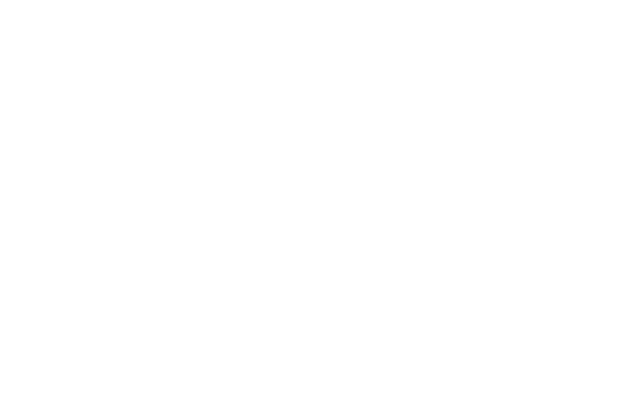
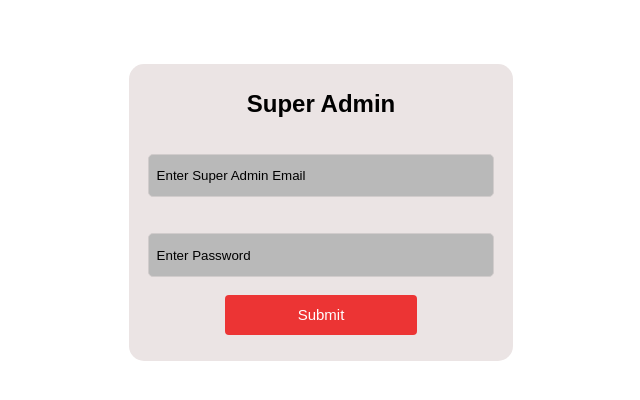
Before and after one commit to iamneo-production/04ce0a0f-3990-44c2-8a4b-dd93d4d5affe, a React (Create React App) app in the folder reactapp/: page /superadmin/login in a window 1280 px wide. Shown: the top 400 px of the page, without its empty margins (255-895 px from the left). Built offline with nearby package versions, Linux system fonts and the light colour scheme.

Commit message:
super admin login page created

```diff
--- a/reactapp/src/App.js
+++ b/reactapp/src/App.js
@@ -12,8 +12,10 @@
 import IndividualStatus from './IndividualStatus';
 import AdminDashboard from './AdminDashboard';
 import AdminProfile from './AdminProfile';
+import adminprofileEdit from './AdminProfileEdit';
 import Room from './Room';
 import React from 'react';
+import SuperAdminLogin from './SuperAdminLogin';
 
 function App() {
   localStorage.setItem("baseURL","https://8080-aaafefdebebfaaffabddbdacaffcfecebade.examlyiopb.examly.io");
@@ -79,11 +81,14 @@
       <Route path="/admin/editProfile/{adminId}">
 
       </Route>
+      <Route path="/admin/editprofiles">
+         <adminprofileEdit/>
+      </Route>
 
 
       {/* SuperAdmin Routings */}
       <Route path="/superadmin/login">
-
+         <SuperAdminLogin/>
       </Route>
       <Route path="/superadmin/adminList">
 
@@ -95,7 +100,7 @@
          <AdminProfile/>
       </Route>
       <Route path="/">
-        <Redirect to='/admin/profile'/>
+        <Redirect to='/superadmin/login'/>
       </Route>
       </Switch>
     </div>
--- /dev/null
+++ b/reactapp/src/SuperAdminLogin.css
@@ -0,0 +1,44 @@
+
+
+  body {
+    background: #fff;
+    font-family: Arial, Helvetica, sans-serif;
+  }
+
+  .btn{
+    text-align:"center";
+    height: 40px;
+	display:inline-block;
+
+	color: #fff;
+	font-size: 15px;
+	background: rgba(236, 52,52,255);
+	cursor: pointer;
+	border: none;
+	box-sizing:border-box;
+	outline: none;
+	width: 50%;
+	margin:0 25% 0 25%;
+	border-radius:4px;
+  }
+  .login input{
+    width: 90%;
+    border-radius: 5px;
+	border: 1px solid rgb(209, 204, 204);
+    background-color: #b9b9b9;
+	  margin-left:5%;
+	  margin-right:5%;
+	padding:1em 0 1em 0;
+	box-sizing:border-box;
+
+  }
+  h2{
+      text-align: center;
+  }
+  #main{
+      margin:5% 30%;
+      background-color: #ebe4e4;
+      width:30%;
+      padding:2% 0%;
+      border-radius: 15px;
+  }
--- /dev/null
+++ b/reactapp/src/SuperAdminLogin.js
@@ -0,0 +1,31 @@
+import React from 'react';
+import "./SuperAdminLogin.css";
+import { useHistory } from 'react-router-dom';
+ function SuperAdminLogin(){
+
+  return (
+
+
+      <div id="main">
+          <h2> Super Admin </h2>
+          <div className="login">
+                    <br/>
+                    <br/>
+                    <input id='email' type="text"  placeholder="  Enter Super Admin Email" />
+
+                <br/>
+                <br/>
+                <br/>
+                    <input id='password' type="password" placeholder="  Enter Password" />
+                <br/>
+                <br/>
+                <div className="form-row" >
+                    <button id='submitButton' className="btn" >Submit </button>
+                </div>
+            </div>
+            </div>
+
+  );
+}
+
+export default SuperAdminLogin;
```
